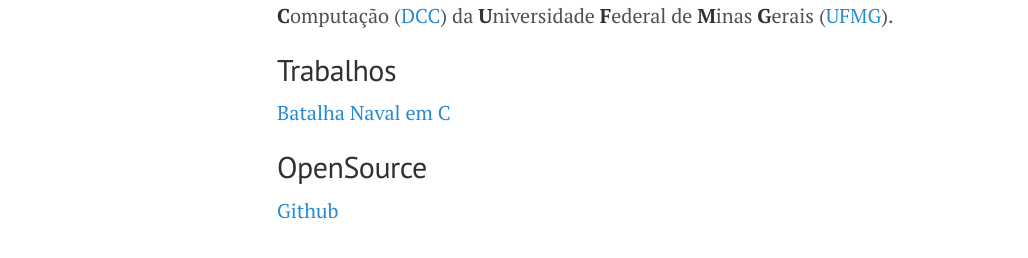
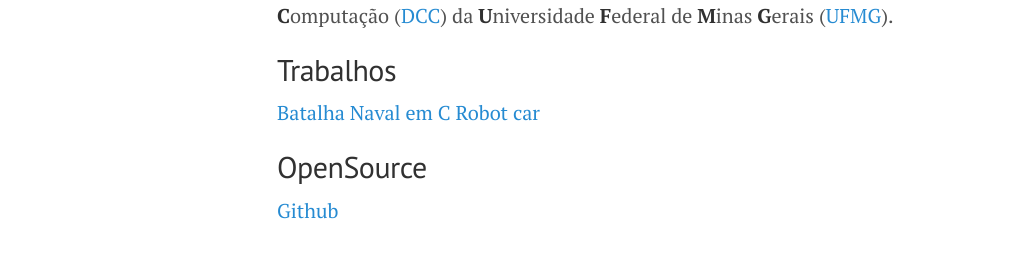
Before and after one commit to artphil/artphil.github.io, a Jekyll site: the page built from index.md, in a window 1280 px wide. Shown: the part 301-559 px from the top of the page, without its empty margins (3-1031 px from the left). Built offline with Jekyll 4.4.1, drawn with Linux system fonts in a browser that asks for light colours.

Commit message:
atualizando paginas

```diff
--- a/index.md
+++ b/index.md
@@ -12,7 +12,8 @@
 Graduando em **S**istemas de **I**nformação ([SI](http://dcc.ufmg.br/dcc/?q=pt-br/bsi)) pelo **D**epartamento de **C**iência da **C**omputação ([DCC](http://dcc.ufmg.br/dcc/)) da **U**niversidade **F**ederal de **M**inas **G**erais ([UFMG](https://www.ufmg.br/)).
 
 ## Trabalhos
-[Batalha Naval em C](https://github.com/artphil/naval_batle_game/blob/master/README.md)
+[Batalha Naval em C](https://artphil.github.io/naval_batle_game/)
+[Robot car](https://artphil.github.io/robot_car/)
 
 ## OpenSource
 [Github](https://github.com/artphil7)
```
